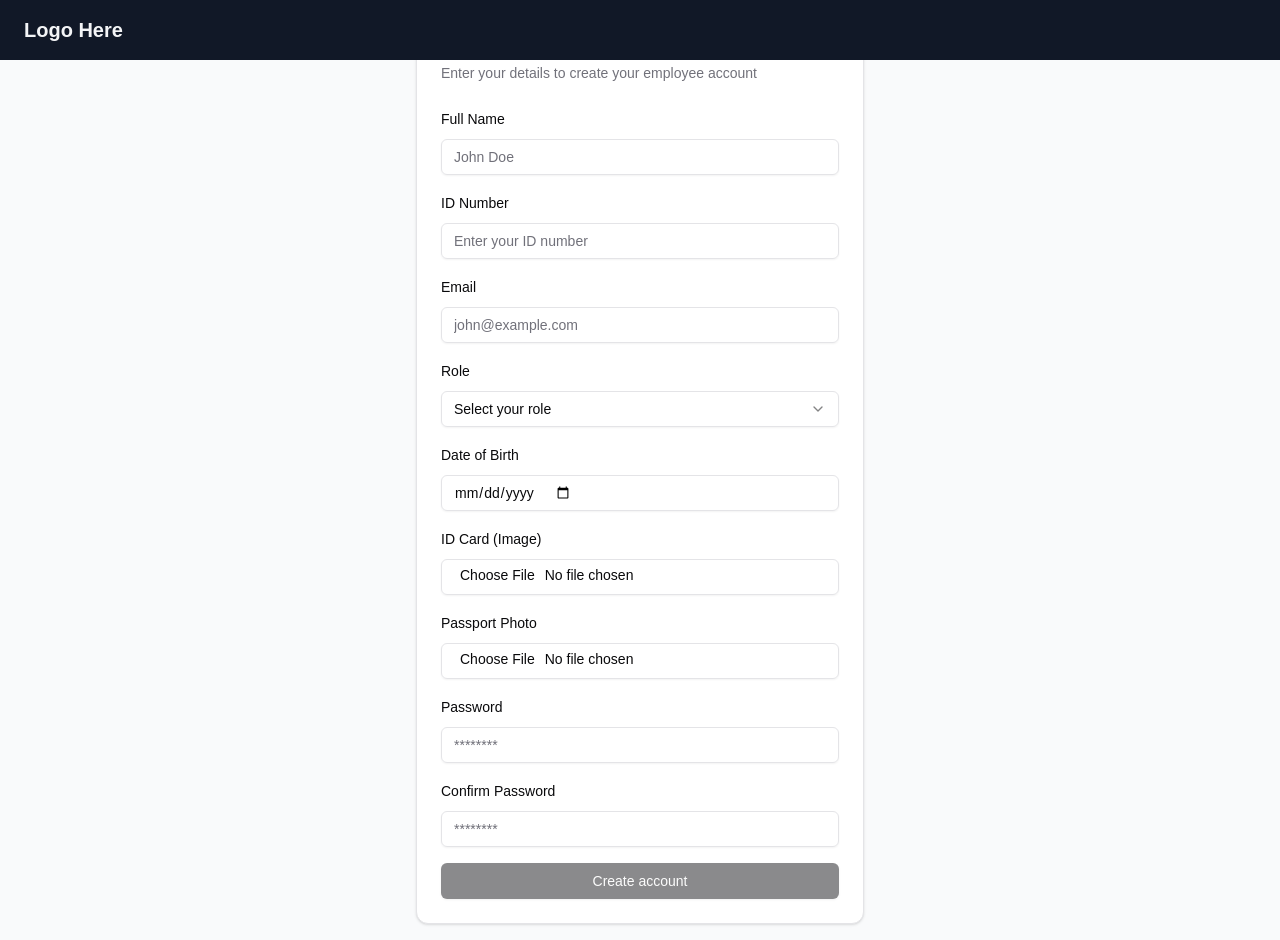
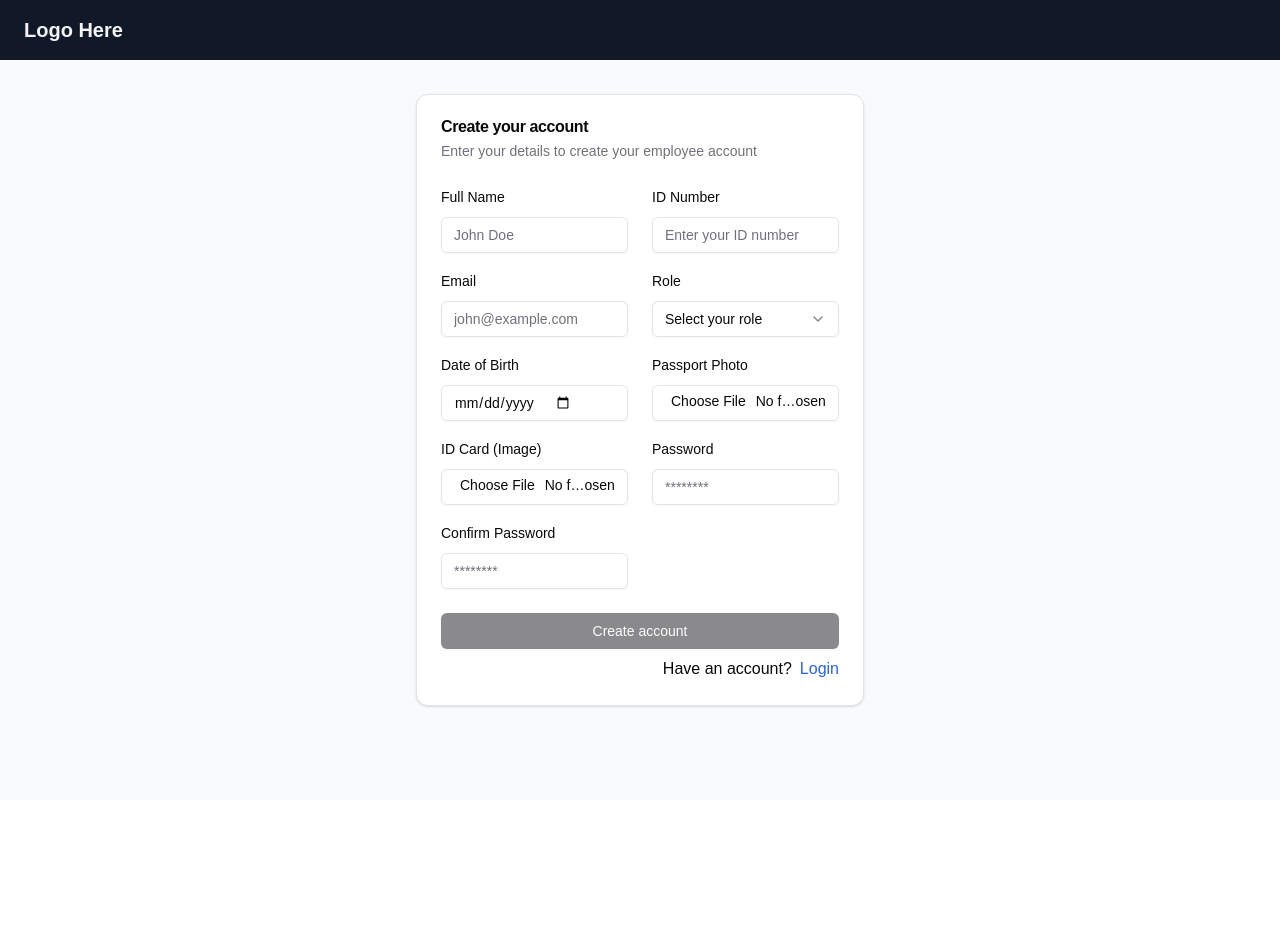
Before and after one commit to KabiruH/attendance_project, a Next.js app: page /signUp in a window 1280 px wide. After the commit the page ends 800 px from the top, so only its background shows below. Built offline with nearby package versions, Linux system fonts and the light colour scheme.

Commit message:
changed the forms

```diff
--- a/package.json
+++ b/package.json
@@ -36,7 +36,7 @@
     "jwt-decode": "^4.0.0",
     "lucide-react": "^0.471.1",
     "mssql": "^11.0.1",
-    "next": "15.1.4",
+    "next": "^15.1.6",
     "next-auth": "^4.24.11",
     "react": "^19.0.0",
     "react-dom": "^19.0.0",
--- a/src/app/api/users/deactivate/[id]/route.ts
+++ b/src/app/api/users/deactivate/[id]/route.ts
@@ -1,14 +1,14 @@
 // app/api/users/deactivate/[id]/route.ts
-import { NextRequest, NextResponse } from 'next/server';
+import { type NextRequest, NextResponse } from 'next/server';
 import { db } from '@/lib/db/db';
 import { verifyJwtToken } from '@/lib/auth/jwt';
 
 export async function POST(
   request: NextRequest,
-  context: { params: { id: string } }
+  context: { params: { id: string } } // Use the correct type for context
 ) {
   try {
-    // Get and verify admin token
+    // Extract token from cookies
     const cookieHeader = request.headers.get('cookie');
     const token = cookieHeader?.split(';')
       .find(cookie => cookie.trim().startsWith('token='))
@@ -21,6 +21,7 @@ export async function POST(
       );
     }
 
+    // Verify admin token
     const decodedToken = await verifyJwtToken(token);
     if (!decodedToken || decodedToken.role !== 'admin') {
       return NextResponse.json(
@@ -29,6 +30,7 @@ export async function POST(
       );
     }
 
+    // Validate user ID
     const userId = parseInt(context.params.id);
     if (isNaN(userId)) {
       return NextResponse.json(
@@ -37,7 +39,7 @@ export async function POST(
       );
     }
 
-    // Update the Users table
+    // Deactivate the user in the database
     const updatedUser = await db.users.update({
       where: { id: userId },
       data: { is_active: false },
--- a/src/components/auth/LoginForm.tsx
+++ b/src/components/auth/LoginForm.tsx
@@ -172,10 +172,10 @@ export default function LoginForm() {
                 </button>
               </div>
               <div className="flex justify-end mt-2">
-               <span>Have an account?</span> <br/>
+               <span className='mr-2'>Have an account?</span>
                <Link
                   href="/signUp"
-                  className="text-sm text-green hover:text-gray-800"
+                  className="text text-green-600 hover:text-gray-800"
                 >
                   Sign Up Here
                 </Link>
@@ -183,7 +183,7 @@ export default function LoginForm() {
               <div className="flex justify-end mt-2">
                 <button
                   type="button"
-                  className="text-sm text-gray-600 hover:text-gray-800"
+                  className="text text-gray-600 hover:text-gray-800"
                 >
                   Forgot password?
                 </button>
--- a/src/components/auth/SignupForm.tsx
+++ b/src/components/auth/SignupForm.tsx
@@ -3,6 +3,7 @@ import React, { useState, useMemo } from 'react';
 import { useRouter } from 'next/navigation';
 import { Input } from '@/components/ui/input';
 import { Button } from '@/components/ui/button';
+import Link from 'next/link';
 import { signUp } from '@/lib/auth/auth';
 import {
   Card,
@@ -91,7 +92,6 @@ const SignupForm = () => {
     setIsLoading(true);
 
     try {
-      // Handle file uploads first
       const uploadFormData = new FormData();
 
       if (formData.id_card) {
@@ -112,7 +112,6 @@ const SignupForm = () => {
 
       const { id_card_path, passport_photo_path } = await uploadResponse.json();
 
-      // Then create the account with the file paths
       await signUp({
         name: formData.name,
         id_number: formData.id_number,
@@ -121,7 +120,7 @@ const SignupForm = () => {
         role: formData.role,
         date_of_birth: formData.date_of_birth,
         id_card_path,
-        passport_photo: passport_photo_path, // Note the difference in field name
+        passport_photo: passport_photo_path,
       });
 
       router.push('/dashboard');
@@ -134,7 +133,7 @@ const SignupForm = () => {
   };
 
   return (
-    <Card className="w-full max-w-md mx-auto">
+    <Card className="w-full max-w-4xl mx-auto">
       <CardHeader>
         <CardTitle>Create your account</CardTitle>
         <CardDescription>
@@ -142,13 +141,16 @@ const SignupForm = () => {
         </CardDescription>
       </CardHeader>
       <CardContent>
-        <form onSubmit={handleSubmit} className="space-y-4">
+        <form onSubmit={handleSubmit} className="space-y-6">
           {error && (
             <Alert variant="destructive">
               <AlertDescription>{error}</AlertDescription>
             </Alert>
           )}
 
+          <div className="grid grid-cols-2 gap-6">
+            {/* Left Column */}
+            <div className="space-y-4">
               <div className="space-y-2">
                 <Label htmlFor="name">Full Name</Label>
                 <Input
@@ -157,18 +159,6 @@ const SignupForm = () => {
                   type="text"
                   placeholder="John Doe"
                   value={formData.name}
-              onChange={handleChange}
-            />
-          </div>
-
-          <div className="space-y-2">
-            <Label htmlFor="id_number">ID Number</Label>
-            <Input
-              id="id_number"
-              name="id_number"
-              type="text"
-              placeholder="Enter your ID number"
-              value={formData.id_number}
                   onChange={handleChange}
                 />
               </div>
@@ -183,23 +173,6 @@ const SignupForm = () => {
                   value={formData.email}
                   onChange={handleChange}
                 />
-          </div>
-
-          <div className="space-y-2">
-            <Label htmlFor="role">Role</Label>
-            <Select
-              value={formData.role}
-              onValueChange={handleRoleChange}
-            >
-              <SelectTrigger>
-                <SelectValue placeholder="Select your role" />
-              </SelectTrigger>
-              <SelectContent>
-                <SelectItem value="admin">Admin</SelectItem>
-                <SelectItem value="manager">Manager</SelectItem>
-                <SelectItem value="employee">Employee</SelectItem>
-              </SelectContent>
-            </Select>
               </div>
 
               <div className="space-y-2">
@@ -223,6 +196,54 @@ const SignupForm = () => {
                   onChange={handleChange}
                   className="cursor-pointer"
                 />
+              </div>
+
+              <div className="space-y-2">
+                <Label htmlFor="confirmPassword">Confirm Password</Label>
+                <Input
+                  id="confirmPassword"
+                  name="confirmPassword"
+                  type="password"
+                  placeholder="********"
+                  value={formData.confirmPassword}
+                  onChange={handleChange}
+                />
+                {formData.confirmPassword && !passwordsValid && (
+                  <p className="text-sm text-red-500">
+                    Passwords do not match
+                  </p>
+                )}
+              </div>
+            </div>
+
+            {/* Right Column */}
+            <div className="space-y-4">
+            <div className="space-y-2">
+                <Label htmlFor="id_number">ID Number</Label>
+                <Input
+                  id="id_number"
+                  name="id_number"
+                  type="text"
+                  placeholder="Enter your ID number"
+                  value={formData.id_number}
+                  onChange={handleChange}
+                />
+              </div>
+
+              <div className="space-y-2">
+                <Label htmlFor="role">Role</Label>
+                <Select
+                  value={formData.role}
+                  onValueChange={handleRoleChange}
+                >
+                  <SelectTrigger>
+                    <SelectValue placeholder="Select your role" />
+                  </SelectTrigger>
+                  <SelectContent>
+                    <SelectItem value="admin">Admin</SelectItem>
+                    <SelectItem value="employee">Employee</SelectItem>
+                  </SelectContent>
+                </Select>
               </div>
 
               <div className="space-y-2">
@@ -254,32 +275,29 @@ const SignupForm = () => {
                 )}
               </div>
 
-          <div className="space-y-2">
-            <Label htmlFor="confirmPassword">Confirm Password</Label>
-            <Input
-              id="confirmPassword"
-              name="confirmPassword"
-              type="password"
-              placeholder="********"
-              value={formData.confirmPassword}
-              onChange={handleChange}
-            />
-            {formData.confirmPassword && !passwordsValid && (
-              <p className="text-sm text-red-500">
-                Passwords do not match
-              </p>
-            )}
+
+            </div>
           </div>
 
           <Button
             type="submit"
-            className="w-full"
+            className="w-full mt-6"
             disabled={!isFormValid || isLoading}
           >
             {isLoading ? 'Creating account...' : 'Create account'}
           </Button>
         </form>
+        <div className="flex justify-end mt-2 items-center">
+  <div className="mr-2">Have an account?</div>
+  <Link
+    href="/login"
+    className="text text-blue-600 hover:text-blue-800"
+  >
+    Login
+  </Link>
+</div>
       </CardContent>
+
     </Card>
   );
 };
```
Also changed, not shown: 1 other file (tests, documents, lock files or other folders). Lines whose indentation alone changed are shown as unchanged.
